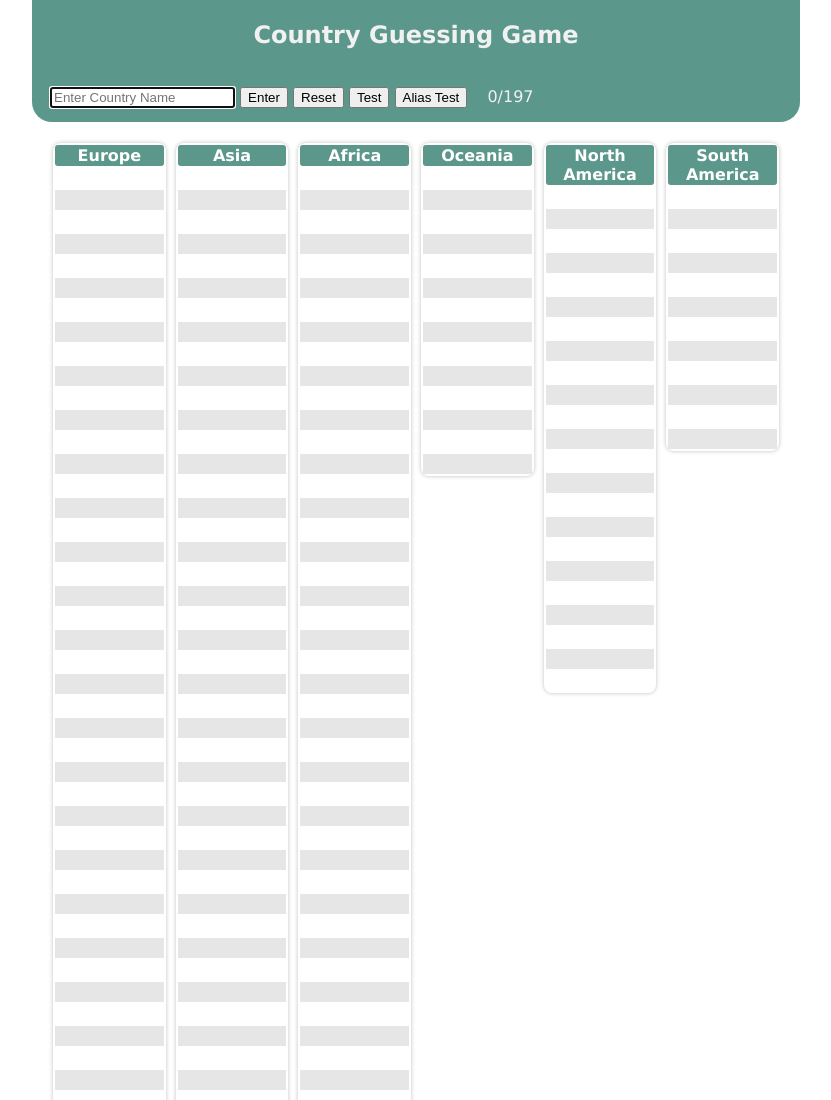
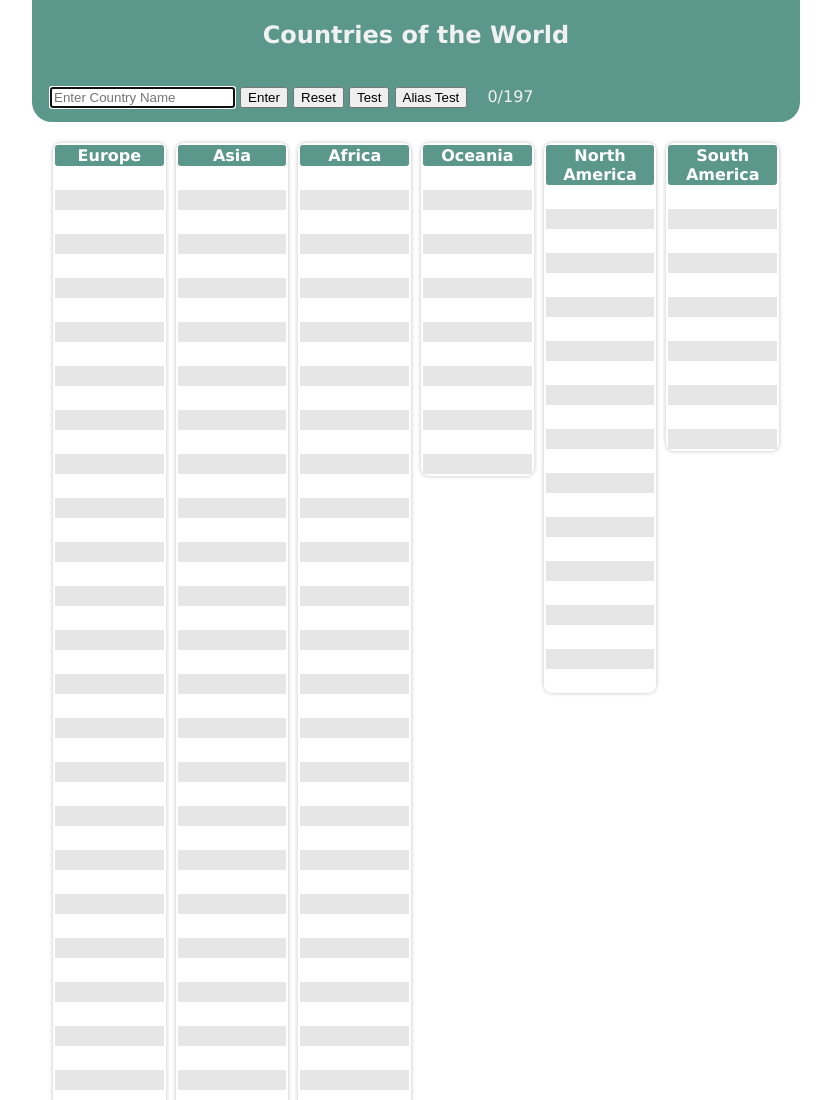
Before and after one commit to Alexbcoyne/CountriesOfTheWorld, a plain HTML site: page index.html in a window 1280 px wide. Shown: the top 1100 px of the page, without its empty margins (224-1055 px from the left). Drawn offline with Linux system fonts and the light colour scheme.

Commit message:
updated name

```diff
--- a/index.html
+++ b/index.html
@@ -12,7 +12,7 @@
         <!-- Don't be looking in here for the answers!! -->
         <div class="screen">
             <div class="top-container">
-                <h1>Country Guessing Game</h1>
+                <h1>Countries of the World</h1>
             </div>
             <div class="header" id="header">
                 <form id="form" autocomplete="off" onkeypress="return event.key != 'Enter'">
```
